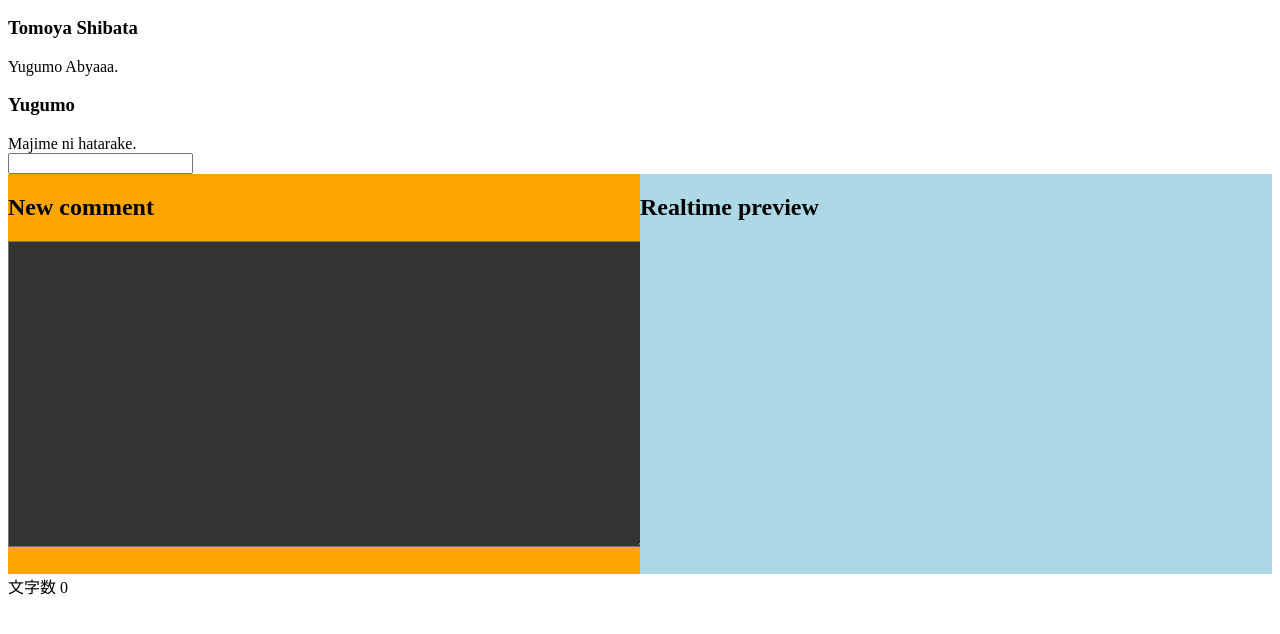
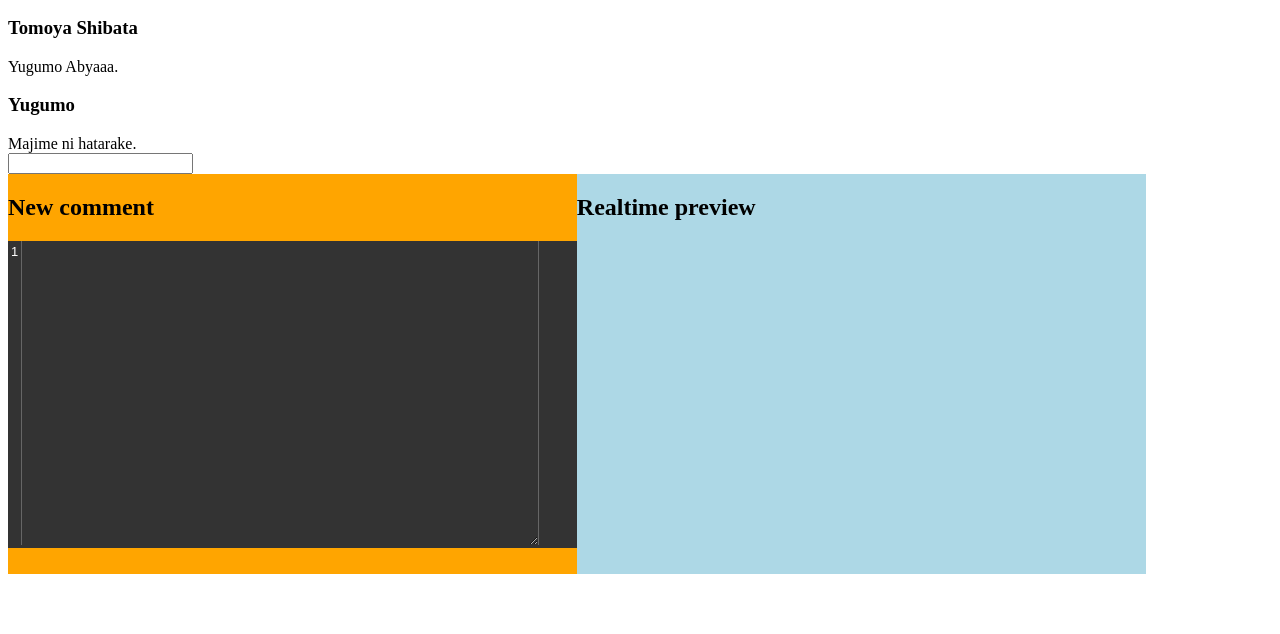
Before and after one commit to TomoyaShibata/MarkdownPreview, a React app: page / in a window 1280 px wide. Shown: the part 110-744 px from the top of the page. Built offline with nearby package versions, Linux system fonts and the light colour scheme.

Commit message:
[add] 行番号表示を追加（クソコード）
render メソッドがクソ化したので人道的コードにしつつ、コンポーネントも複雑化したので切り出す。
"Warning: Each child in an array or iterator should have a unique "key" prop. Check the top-level render call using <div>. See https://fb.me/react-warning-keys for more information." も出ている。

```diff
--- a/components/CommentForm.js
+++ b/components/CommentForm.js
@@ -35,21 +35,31 @@ export default class CommentForm extends React.Component {
 
     render() {
         var markedCommentText = Marked(this.state.newCommentText, { sanitize: true });
+        var lineNumbers       = this.state.newCommentTextLines;
+
+        var doms = [];
+        for (var i = 1; i <= lineNumbers; i++) {
+            doms.push(<span className="l-line-number">{i}</span>);
+        }
 
         return (
             <div id="commentForm">
                 <div id="commentForm__box-edit-tag">
                     <input type="text" />
                 </div>
-                <div id="commentForm__box-edit">
+                <div id="commentForm__wrapper-edit" className="md-horizontal">
                     <h2>New comment</h2>
-                    <textarea id="commentForm__box-edit__textarea" onChange={this._changeNewCommentText.bind(this)} />
+                    <div id="commentForm__wrapper-edit__box-edit">
+                        <div id="commentForm__wrapper-edit__box-edit__box-line-numbers" className="md-horizontal">
+                            {doms}
+                        </div>
+                        <textarea id="commentForm__wrapper-edit__box-edit__textarea" onChange={this._changeNewCommentText.bind(this)} />
+                    </div>
                 </div>
-                <div id="commentForm__box-preview">
+                <div id="commentForm__box-preview" className="md-horizontal">
                     <h2>Realtime preview</h2>
                     <span dangerouslySetInnerHTML={{__html: markedCommentText}} />
                 </div>
-                <span>文字数 {this.state.newCommentTextLength}</span>
             </div>
         );
     }
--- a/styl/main.styl
+++ b/styl/main.styl
@@ -1,21 +1,42 @@
+textarea
+    border none
+
 #commentForm
     height 400px
 
-    &__box-edit
+    .l-line-number
+        display    block
+        padding    0 3px
+        text-align right
+
+    .md-horizontal
         vertical-align top
         display        inline-block
+
+    &__wrapper-edit
         background     orange
-        width          50%
+        width          45%
         height         100%
 
-        &__textarea
-            width      100%
-            height     300px
-            background #333
-            color      #fff
+        &__box-edit
+            font-family sans-serif
+            font-size   13px
+            background  #333
+            color       #fff
+
+            &__box-line-numbers
+                padding-top 3px
+
+            &__textarea
+                font-size  13px
+                width      90%
+                height     300px
+                background #333
+                color      #fff
+                border-left  1px solid #666
+                border-right 1px solid #666
 
     &__box-preview
-        display    inline-block
         background lightblue
-        width      50%
+        width      45%
         height     100%
```
Also changed, not shown: build/bundle.js, css/main.css.
